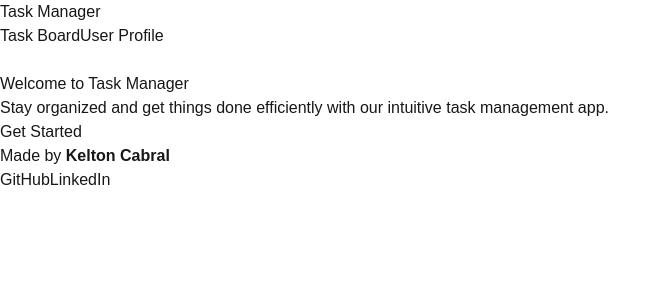
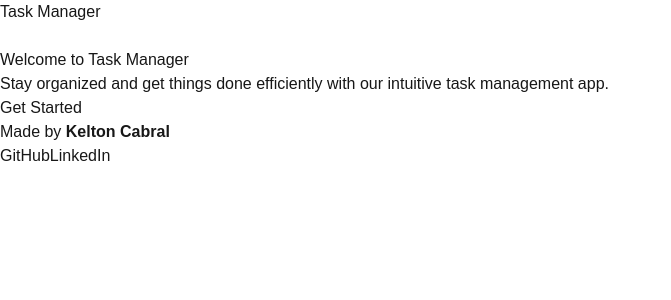
Before and after one commit to CledirFL/task_management, a Next.js app: page / in a window 1280 px wide. Shown: the top 300 px of the page, without its empty margins (0-671 px from the left). Built offline with nearby package versions, Linux system fonts and the light colour scheme.

Commit message:
feat: conditionally render navigation links based on current path in NavBar component

```diff
--- a/src/components/NavBar/index.tsx
+++ b/src/components/NavBar/index.tsx
@@ -1,14 +1,18 @@
+"use client"
 import Link from 'next/link'
 import React from 'react'
 import DrawerMenu from '../DrawerMenu'
+import { usePathname } from 'next/navigation'
 
 export default function NavBar() {
+    const pathName = usePathname()
     return (
         <nav className="shadow-lg ">
             <div className="container mx-auto px-4 py-4 flex justify-between items-center">
                 <Link href="/">
                     <h1 className="text-xl font-semibold ">Task Manager</h1>
                 </Link>
+                {pathName !== '/' && (
                     <div className="space-x-6 hidden md:block">
                         <Link href="/task" legacyBehavior>
                             <a className="text-gray-700 hover:text-gray-300">Task Board</a>
@@ -17,6 +21,7 @@ export default function NavBar() {
                             <a className="text-gray-700 hover:text-gray-300">User Profile</a>
                         </Link>
                     </div>
+                )}
                  {/* Drawer Menu for Mobile/Tablet */}
                <DrawerMenu />
             </div>
```
Lines whose indentation alone changed are shown as unchanged.
